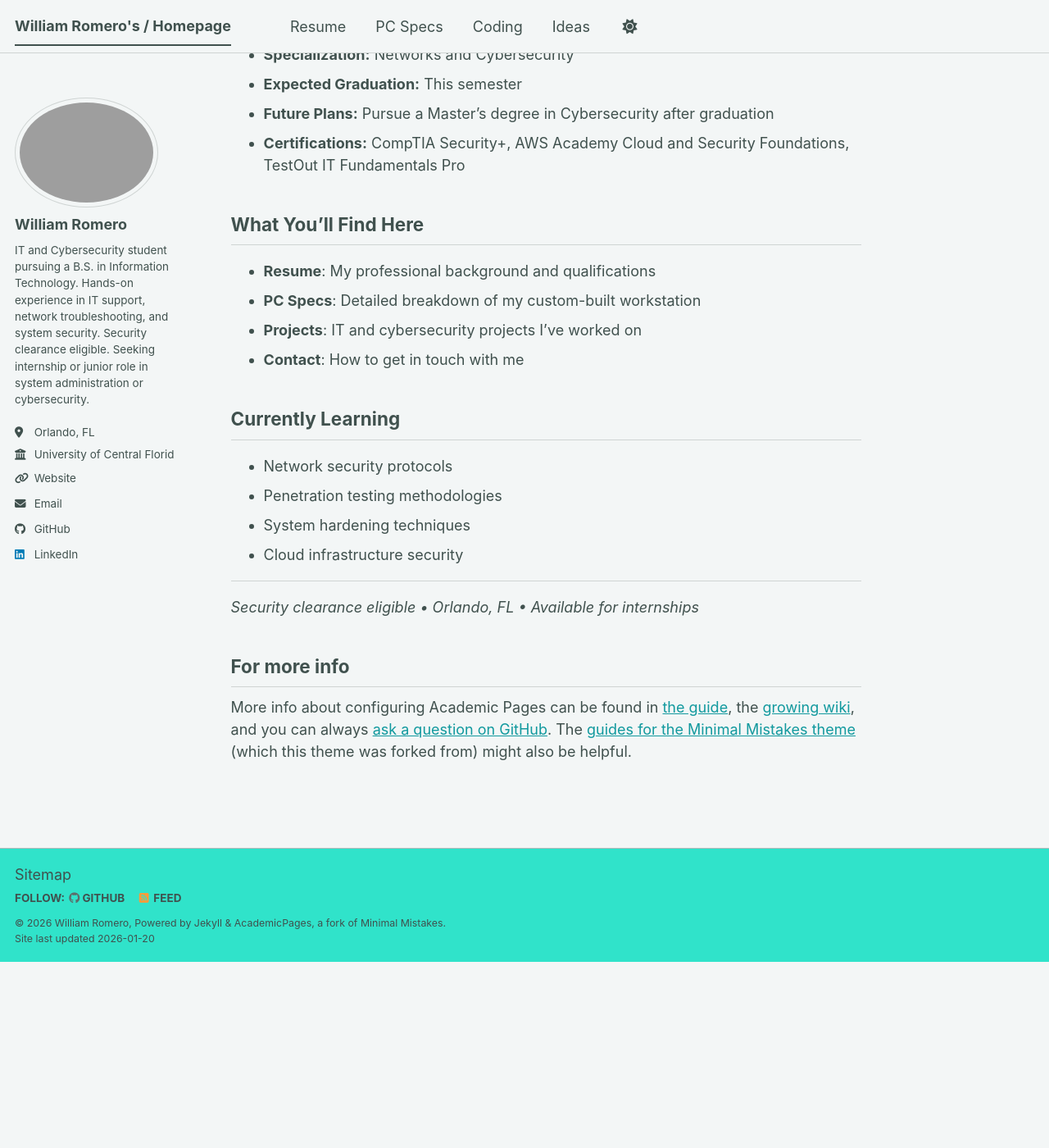
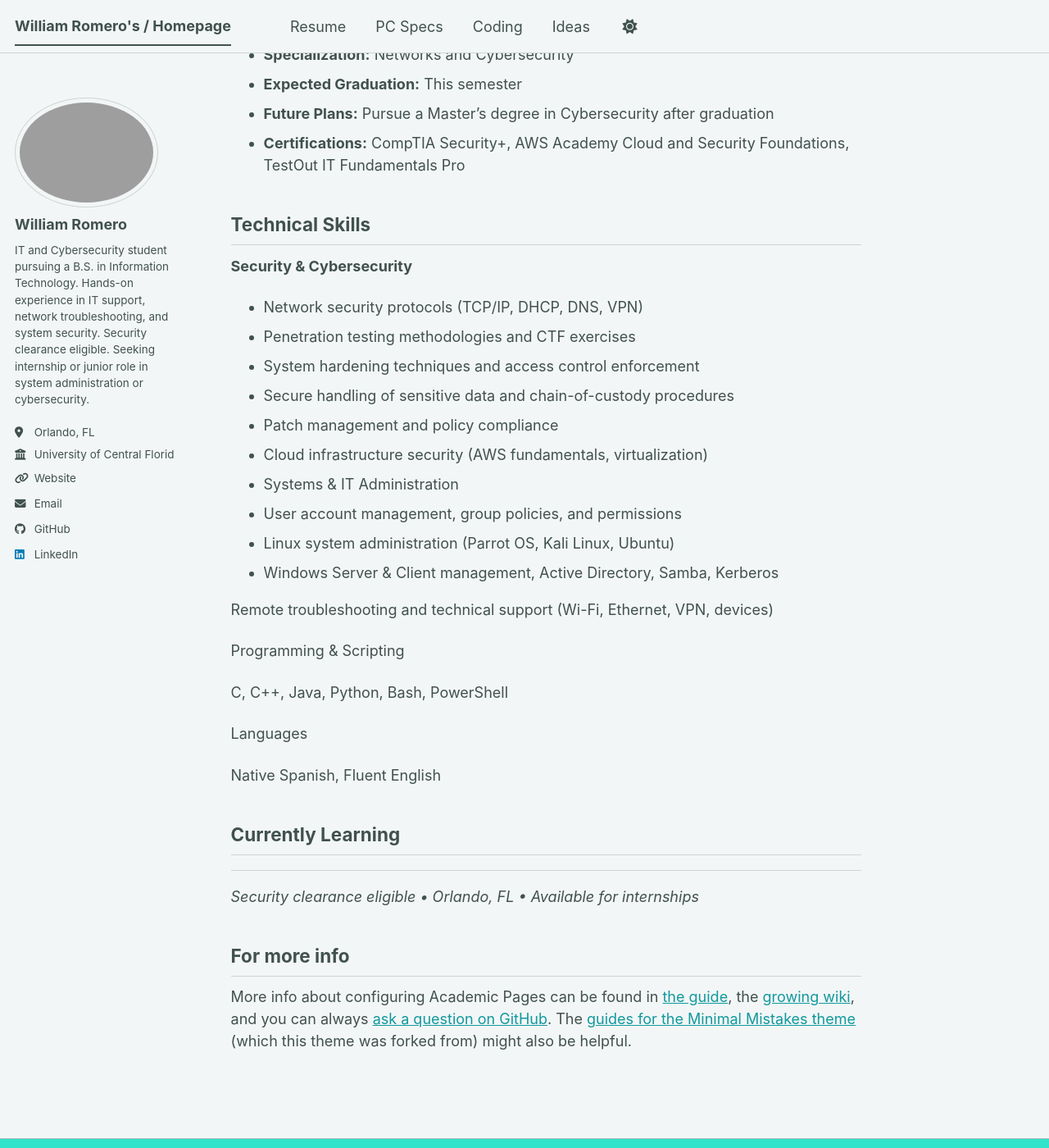
Before and after one commit to williamromero11/williamromero11.github.io, a Jekyll site: the page built from _pages/about.md, in a window 1280 px wide and 1400 px high, scrolled down 920 px. Shown: the whole window at 82% size. Built offline with Jekyll 4.4.1, drawn with Linux system fonts in a browser that asks for light colours; a script bundle is joined from its source files by our own code; library files that are not in the unit come from our copies; before the commit the page ends 2093 px from its top, so only the background shows below that.

Commit message:
Update about.md

```diff
--- a/_pages/about.md
+++ b/_pages/about.md
@@ -23,17 +23,31 @@ I try to bring the lessons I learn from gaming and literature—strategy, ethics
 - **Future Plans:** Pursue a Master's degree in Cybersecurity after graduation
 - **Certifications:** CompTIA Security+, AWS Academy Cloud and Security Foundations, TestOut IT Fundamentals Pro
 
-## What You'll Find Here
-- **Resume**: My professional background and qualifications
-- **PC Specs**: Detailed breakdown of my custom-built workstation
-- **Projects**: IT and cybersecurity projects I've worked on
-- **Contact**: How to get in touch with me
+## Technical Skills
+**Security & Cybersecurity**
+- Network security protocols (TCP/IP, DHCP, DNS, VPN)
+- Penetration testing methodologies and CTF exercises
+- System hardening techniques and access control enforcement
+- Secure handling of sensitive data and chain-of-custody procedures
+- Patch management and policy compliance
+- Cloud infrastructure security (AWS fundamentals, virtualization)
+- Systems & IT Administration
+- User account management, group policies, and permissions
+- Linux system administration (Parrot OS, Kali Linux, Ubuntu)
+- Windows Server & Client management, Active Directory, Samba, Kerberos
+
+Remote troubleshooting and technical support (Wi-Fi, Ethernet, VPN, devices)
+
+Programming & Scripting
+
+C, C++, Java, Python, Bash, PowerShell
+
+Languages
+
+Native Spanish, Fluent English
 
 ## Currently Learning
-- Network security protocols
-- Penetration testing methodologies
-- System hardening techniques
-- Cloud infrastructure security
+
 
 ---
 
```
